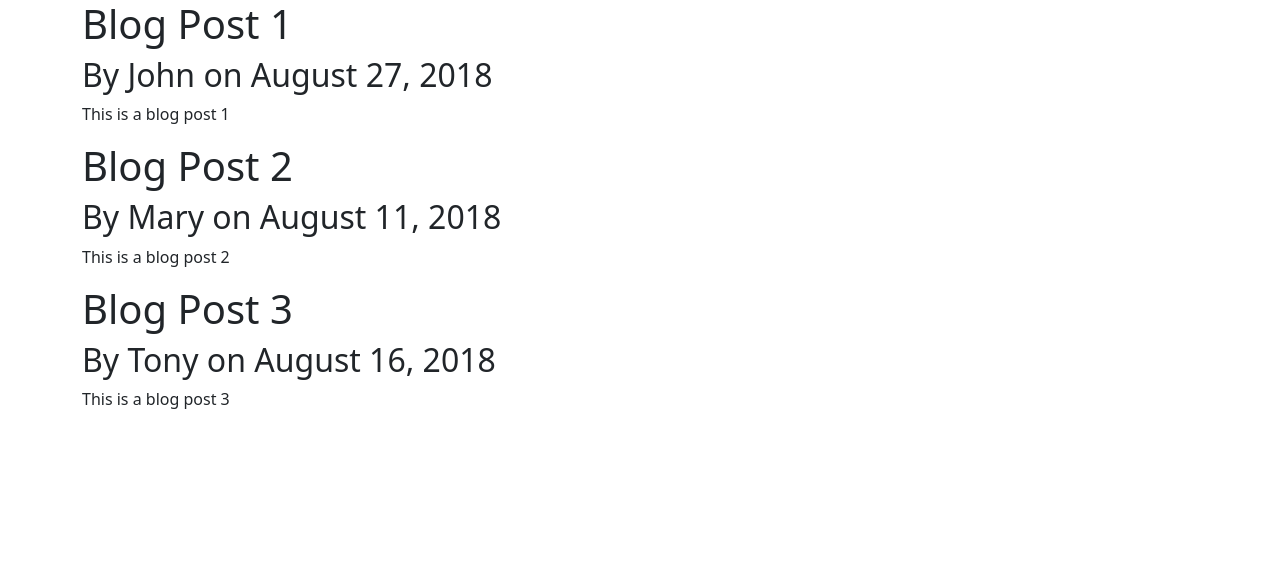
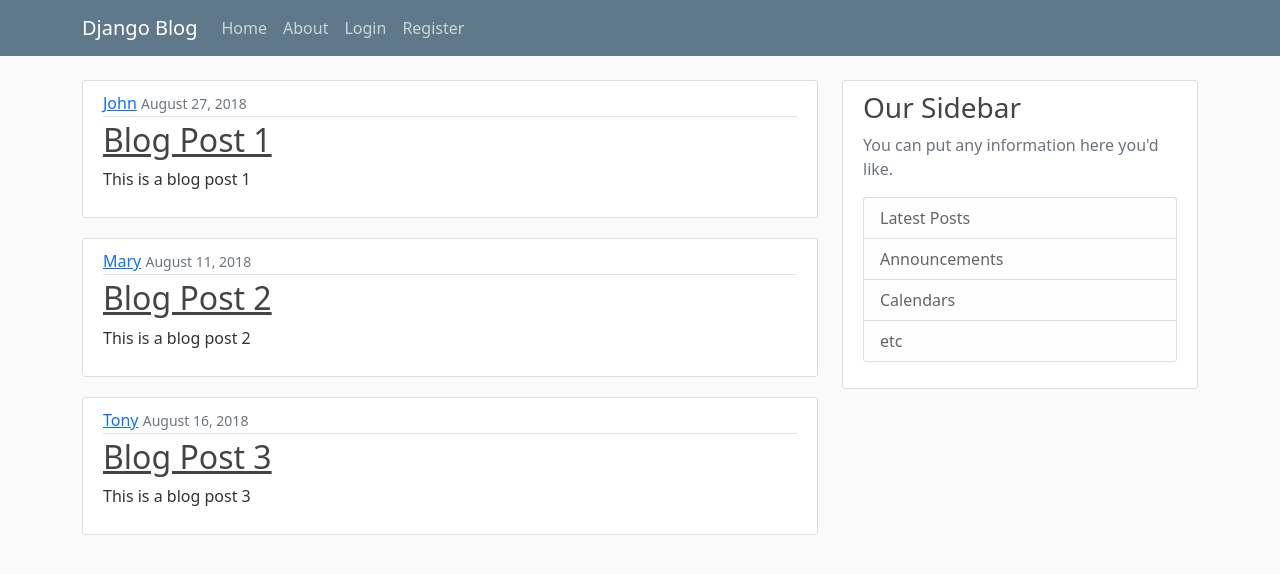
Before and after one commit to AntoanStefanov/django-blog, a Django app: page / in a window 1280 px wide. Shown: the top 574 px of the page. Run offline with Django 4.2, Linux system fonts and the light colour scheme.

Commit message:
adding nav bar and article for each post - html

```diff
--- /dev/null
+++ b/blog/static/blog/main.css
@@ -0,0 +1,84 @@
+body {
+    background: #fafafa;
+    color: #333333;
+    margin-top: 5rem;
+  }
+
+  h1, h2, h3, h4, h5, h6 {
+    color: #444444;
+  }
+
+  ul {
+    margin: 0;
+  }
+
+  .bg-steel {
+    background-color: #5f788a;
+  }
+
+  .site-header .navbar-nav .nav-link {
+    color: #cbd5db;
+  }
+
+  .site-header .navbar-nav .nav-link:hover {
+    color: #ffffff;
+  }
+
+  .site-header .navbar-nav .nav-link.active {
+    font-weight: 500;
+  }
+
+  .content-section {
+    background: #ffffff;
+    padding: 10px 20px;
+    border: 1px solid #dddddd;
+    border-radius: 3px;
+    margin-bottom: 20px;
+  }
+
+  .article-title {
+    color: #444444;
+  }
+
+  a.article-title:hover {
+    color: #428bca;
+    text-decoration: none;
+  }
+
+  .article-content {
+    white-space: pre-line;
+  }
+
+  .article-img {
+    height: 65px;
+    width: 65px;
+    margin-right: 16px;
+  }
+
+  .article-metadata {
+    padding-bottom: 1px;
+    margin-bottom: 4px;
+    border-bottom: 1px solid #e3e3e3
+  }
+
+  .article-metadata a:hover {
+    color: #333;
+    text-decoration: none;
+  }
+
+  .article-svg {
+    width: 25px;
+    height: 25px;
+    vertical-align: middle;
+  }
+
+  .account-img {
+    height: 125px;
+    width: 125px;
+    margin-right: 20px;
+    margin-bottom: 16px;
+  }
+
+  .account-heading {
+    font-size: 2.5rem;
+  }
--- a/blog/templates/blog/base.html
+++ b/blog/templates/blog/base.html
@@ -1,3 +1,4 @@
+{% load static %}
 <!DOCTYPE html>
 <html lang="en">
   <head>
@@ -13,6 +14,8 @@
       crossorigin="anonymous"
     />
 
+    <link rel="stylesheet" type="text/css" href="{% static 'blog/main.css' %}">
+
     {% if title %}
     <title>Django Blog - {{ title }}</title>
     {% else %}
@@ -20,10 +23,49 @@
     {% endif %}
   </head>
   <body>
+    <header class="site-header">
+      <nav class="navbar navbar-expand-md navbar-dark bg-steel fixed-top">
+        <div class="container">
+          <a class="navbar-brand mr-4" href="{% url 'blog_home' %}">Django Blog</a>
+          <button class="navbar-toggler" type="button" data-toggle="collapse" data-target="#navbarToggle" aria-controls="navbarToggle" aria-expanded="false" aria-label="Toggle navigation">
+          <span class="navbar-toggler-icon"></span>
+          </button>
+          <div class="collapse navbar-collapse" id="navbarToggle">
+            <div class="navbar-nav mr-auto">
+              <a class="nav-item nav-link" href="{% url 'blog_home' %}">Home</a>
+              <a class="nav-item nav-link" href="{% url 'blog_about' %}">About</a>
+            </div>
+            <!-- Navbar Right Side -->
+            <div class="navbar-nav">
+              <a class="nav-item nav-link" href="javascript:void(0)">Login</a>
+              <a class="nav-item nav-link" href="javascript:void(0)">Register</a>
+            </div>
+          </div>
+        </div>
+      </nav>
+    </header>
+
     <!-- bootstrap class -> container -->
-    <div class="container">
-      {% block content %} {% endblock %}
-    </div>
+    <main role="main" class="container">
+      <div class="row">
+        <div class="col-md-8">
+          {% block content %}{% endblock %}
+        </div>
+        <div class="col-md-4">
+          <div class="content-section">
+            <h3>Our Sidebar</h3>
+            <p class='text-muted'>You can put any information here you'd like.
+              <ul class="list-group">
+                <li class="list-group-item list-group-item-light">Latest Posts</li>
+                <li class="list-group-item list-group-item-light">Announcements</li>
+                <li class="list-group-item list-group-item-light">Calendars</li>
+                <li class="list-group-item list-group-item-light">etc</li>
+              </ul>
+            </p>
+          </div>
+        </div>
+      </div>
+    </main>
 
     <script
       src="https://cdn.jsdelivr.net/npm/bootstrap@5.1.3/dist/js/bootstrap.bundle.min.js"
--- a/blog/templates/blog/home.html
+++ b/blog/templates/blog/home.html
@@ -1,9 +1,15 @@
 {% extends "blog/base.html" %}
-
 {% block content %}
     {% for post in posts %}
-    <h1>{{ post.title }}</h1>
-    <h2>By {{ post.author }} on {{post.date_posted}}</h2>
-    <p>{{post.content}}</p>
+<article class="media content-section">
+  <div class="media-body">
+    <div class="article-metadata">
+      <a class="mr-2" href="#">{{ post.author }}</a>
+      <small class="text-muted">{{ post.date_posted }}</small>
+    </div>
+    <h2><a class="article-title" href="#">{{ post.title }}</a></h2>
+    <p class="article-content">{{ post.content }}</p>
+  </div>
+</article>
     {% endfor %}
 {% endblock content %}
```
